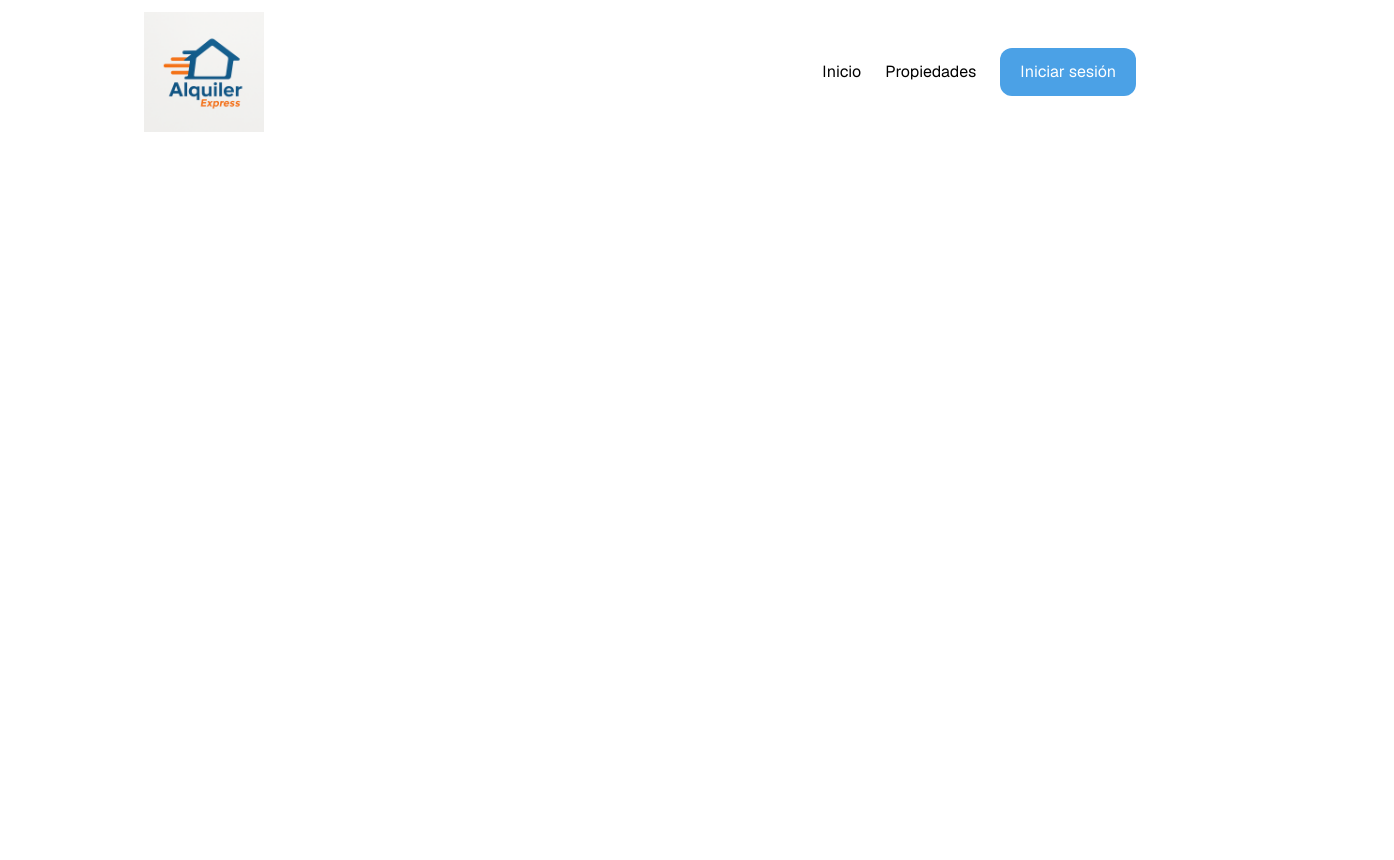
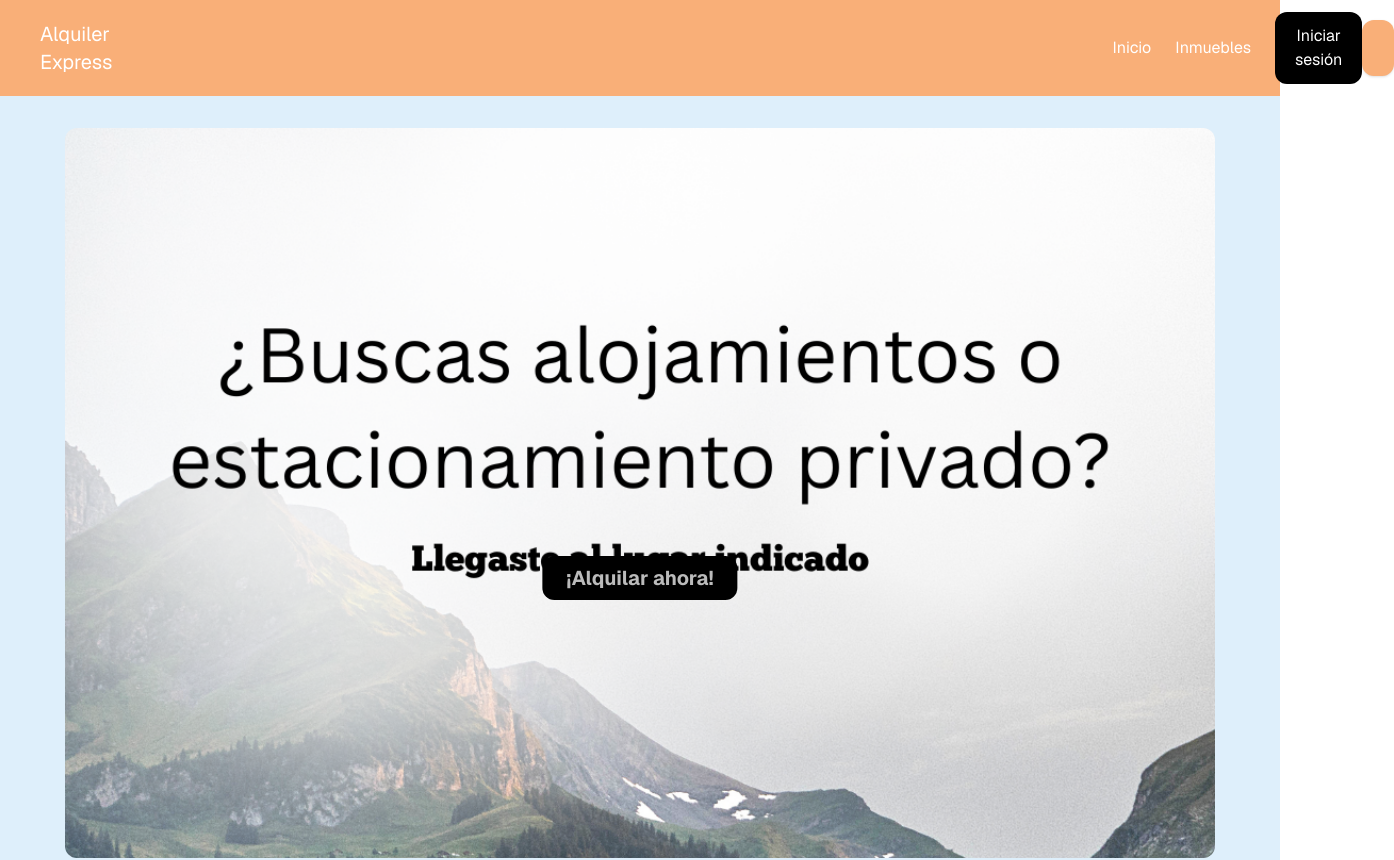
Before and after one commit to nachomattano/AlquilerExpress, a Next.js app: page / in a window 1280 px wide. Shown: the top 860 px of the page, 1394 px wide, since content can reach past the window. Before the commit the page ends 800 px from the top, so only its background shows below. Built offline with nearby package versions, Linux system fonts and the light colour scheme; grey boxes are pictures that could not be loaded.

Commit message:
inicio y display prop

```diff
--- /dev/null
+++ b/src/app/inmuebles/page.tsx
@@ -0,0 +1,61 @@
+import CuadradoInmueble from "@/components/inmuebles/CuadradoInmueble";
+
+export default function Alquiler() {
+  const propiedades = [
+    {
+      nom: "Casa moderna",
+      ciu: "Córdoba",
+      imagen: "https://static1.sosiva451.com/80491551/9c479d4a-7ff9-411a-a7b3-73b78f3c5b1e_u_small.jpg",
+    },
+    {
+      nom: "Depto amplio",
+      ciu: "Rosario",
+      imagen: "https://encrypted-tbn0.gstatic.com/images?q=tbn:ANd9GcQL7JUrwaE06KgMFHng43x-1lbhgVQlXrIRbA&s",
+    },
+    {
+      nom: "Depto amplio",
+      ciu: "Rosario",
+      imagen: "https://encrypted-tbn0.gstatic.com/images?q=tbn:ANd9GcQL7JUrwaE06KgMFHng43x-1lbhgVQlXrIRbA&s",
+    },
+    {
+      nom: "Depto amplio",
+      ciu: "Rosario",
+      imagen: "https://encrypted-tbn0.gstatic.com/images?q=tbn:ANd9GcQL7JUrwaE06KgMFHng43x-1lbhgVQlXrIRbA&s",
+    },
+    {
+      nom: "Depto amplio",
+      ciu: "Rosario",
+      imagen: "https://encrypted-tbn0.gstatic.com/images?q=tbn:ANd9GcQL7JUrwaE06KgMFHng43x-1lbhgVQlXrIRbA&s",
+    },
+    {
+      nom: "Depto amplio",
+      ciu: "Rosario",
+      imagen: "https://encrypted-tbn0.gstatic.com/images?q=tbn:ANd9GcQL7JUrwaE06KgMFHng43x-1lbhgVQlXrIRbA&s",
+    },
+    {
+      nom: "Depto amplio",
+      ciu: "Rosario",
+      imagen: "https://encrypted-tbn0.gstatic.com/images?q=tbn:ANd9GcQL7JUrwaE06KgMFHng43x-1lbhgVQlXrIRbA&s",
+    },
+    {
+      nom: "Depto amplio",
+      ciu: "Rosario",
+      imagen: "https://encrypted-tbn0.gstatic.com/images?q=tbn:ANd9GcQL7JUrwaE06KgMFHng43x-1lbhgVQlXrIRbA&s",
+    },
+  ];
+
+  return (
+    <div>
+      <h1 className="text-4xl font-bold mt-10 mb-8 text-center">Inmuebles en Alquiler</h1>
+        <div className="grid grid-cols-6 gap-15 p-35 pt-10 mb-8">
+          {propiedades.map((prop) => (
+            <CuadradoInmueble
+              nom={prop.nom}
+              ciu={prop.ciu}
+              imagen={prop.imagen}
+          />
+          ))}
+        </div>
+    </div>
+  );
+}
--- a/src/app/page.tsx
+++ b/src/app/page.tsx
@@ -1,6 +1,8 @@
+import Ini from "@/components/inicio/Ini";
 export default function Home() {
   return (
-    <>
-    </>
+    <div>
+          <Ini/>
+    </div>
   );
 }
--- a/src/components/NavBar.tsx
+++ b/src/components/NavBar.tsx
@@ -7,19 +7,17 @@ import { useState } from "react";
 
 export default function NavBar() {
     const [ isOpen, setIsOpen ] = useState(false)
-
     return (
         <nav>
-            <div className="container max-w-5xl mx-auto px-4 py-3 flex justify-between items-center">
-                <div className="flex items-center space-x-4">
+            <div className="max-w-500 text-white bg-orange-300 px-4  py-3 flex justify-between items-center">
+                <div className="ml-6">
                     <Image
                     src="/logo.png"
                     alt="Alquiler Express"
-                    width={120}
+                    width={80}
                     height={50}
                     />
                 </div>
-
                 <div className="md:hidden">
                     <button
                         onClick={() => setIsOpen(!isOpen)}
@@ -28,14 +26,40 @@ export default function NavBar() {
                         <Menu/>
                     </button>
                 </div>
-
+                <div className= "text-xl mr-250">Alquiler Express</div>
                 <div className="hidden md:flex items-center space-x-6">
                     <Link href="/">Inicio</Link>
-                    <Link href="/propiedades">Propiedades</Link>
-                    <button>
+                    <Link href="/inmuebles">Inmuebles</Link>
+                    <button className="bg-black hover:bg-blue-300">
                         Iniciar sesión
                     </button>
                 </div>
+
+
+            <div className="relative">
+                <button
+                    onClick={() => setIsOpen(!isOpen)}
+                    className="inline-flex  w-full  shadow-sm px-4 py-2 bg-orange-300 text-sm font-medium text-gray-700 hover:bg-gray-50">
+                        <img src="https://cdn-icons-png.flaticon.com/128/15218/15218567.png" className="w-10 h-10" />
+                </button>
+
+                {isOpen && (
+                <div className="absolute right-0 z-10 mt-2 w-56  rounded-md shadow-lg ">
+                    <div className="py-1 bg-black">
+                        <button className="py-3 text-sm bg-black hover:bg-gray-300 w-full text-left">
+                            Mi perfil
+                        </button>
+                        <button className="py-3 text-sm bg-black hover:bg-gray-300 w-full text-left">
+                            Mis solicitudes
+                        </button>
+                        <button className="py-3 text-sm bg-black hover:bg-gray-300 w-full text-left">
+                            Historial
+                        </button>
+                    </div>
+                </div>
+            )}
+            </div>
+
             </div>
 
             {isOpen && (
@@ -51,6 +75,8 @@ export default function NavBar() {
                 </button>
             </div>
             )}
+
+
         </nav>
     )
 }
--- /dev/null
+++ b/src/components/inicio/Ini.tsx
@@ -0,0 +1,22 @@
+import Image from "next/image";
+import Link from 'next/link';
+export default function Inicio(){
+
+    return (
+        <div className="bg-blue-100 p-8 flex justify-center mb-8">
+      <Link href="/inmuebles">
+          <Image
+            src="/inicio.png"
+            alt="Inicio"
+            width={1150}
+            height={500}
+            className="rounded-xl"
+          />
+          <button className="absolute bottom-50 left-1/2 transform -translate-x-1/2 bg-black hover:bg-blue-300 text-white px-6 py-2 rounded-xl">
+            <div className="text-xl font-bold animate-pulse">¡Alquilar ahora!</div>
+          </button>
+      </Link>
+    </div>
+    )
+
+}
--- /dev/null
+++ b/src/components/inmuebles/CuadradoInmueble.tsx
@@ -0,0 +1,29 @@
+import Link from 'next/link';
+
+type CuadradoAlquilerProps = {
+  nom: string;
+  ciu: string;
+  imagen: string;
+  className?: string;
+};
+
+export default function CuadradoInmueble({
+  nom,
+  ciu,
+  imagen,
+}: CuadradoAlquilerProps) {
+    return <>
+                <div className="shadow-md rounded-lg h-110 w-90 text-lg ">
+                  <img src={imagen} className="h-70 rounded-lg"></img>
+                  <div className="mt-6">
+                    <label className="px-6">Nombre:{nom} </label>
+                    <label className="px-6">Ciudad:{ciu}</label>
+                  </div>
+                  <Link href= "/detalleinmueble">
+                    <div className="flex mt-3">
+                      <button className=" bg-black hover:bg-gray-300 text-white w-200 rounded-xl w-1/6 h-13 mx-5">Reservar </button>
+                    </div>
+                  </Link>
+                </div>
+    </>
+}
```
Also changed, not shown: public/inicio.png (added).
